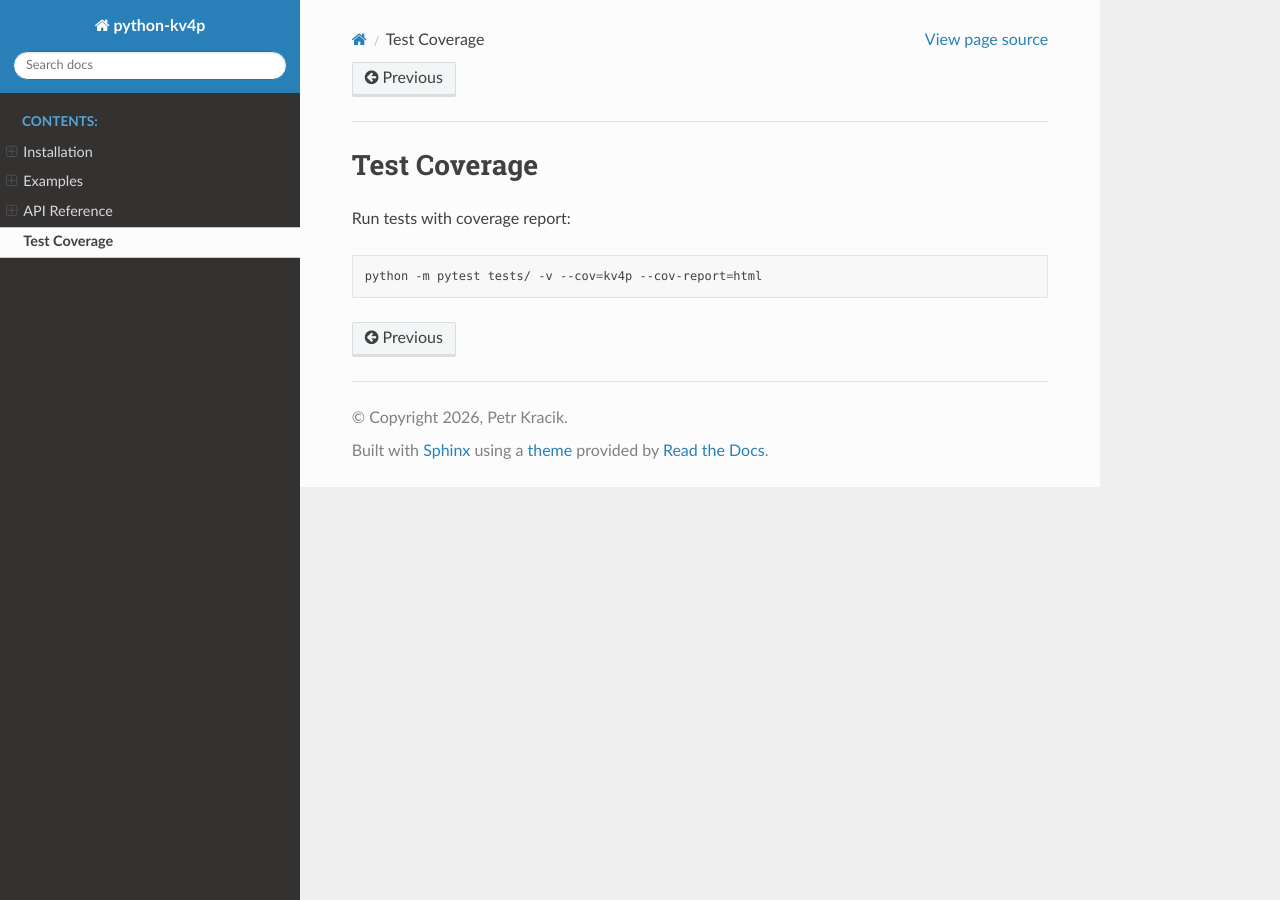
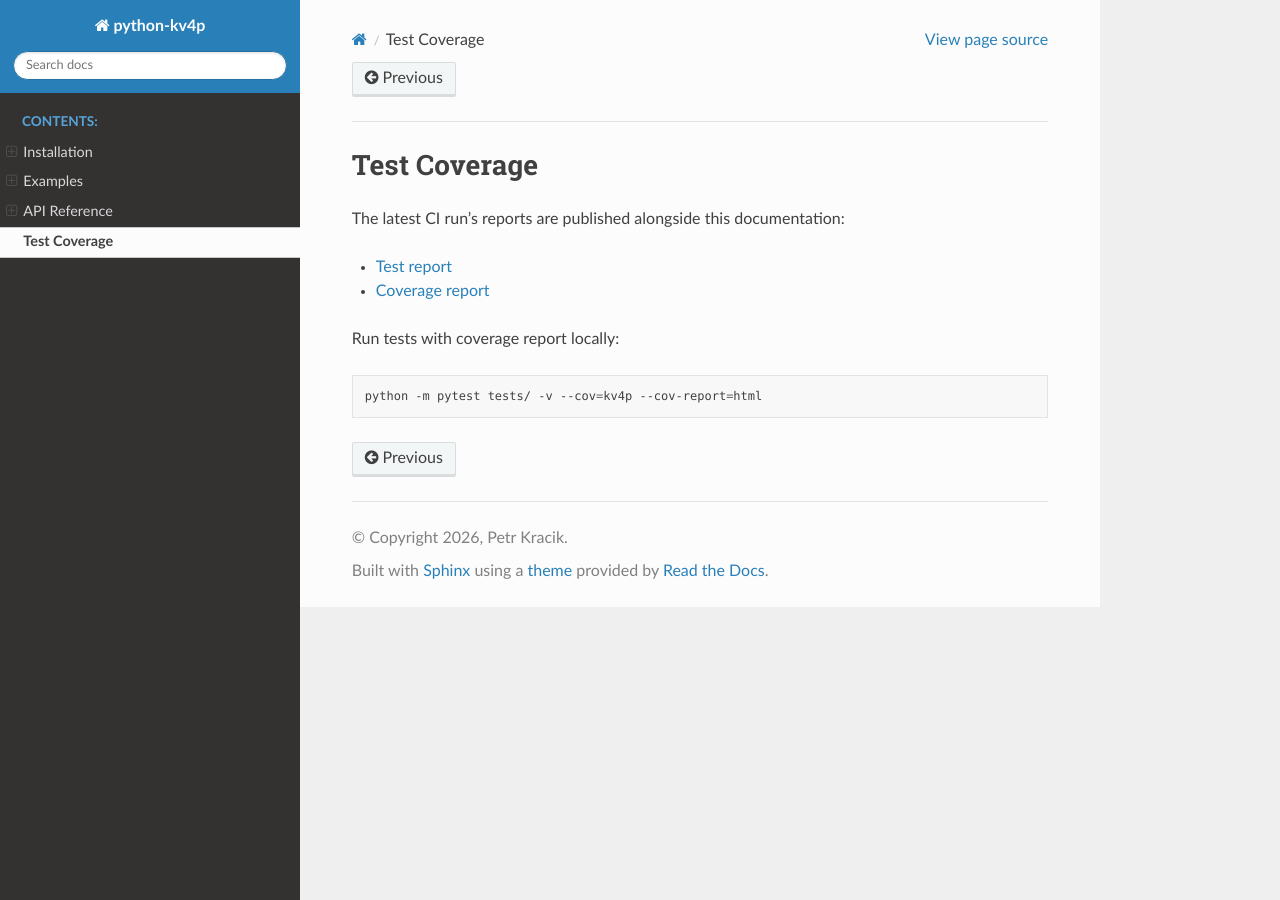
Before and after one commit to petrkr/python-kv4p, a Sphinx documentation site: the page built from docs/source/coverage.rst, in a window 1280 px wide. Built offline with Sphinx 7.4.7 and the Read the Docs theme 3.1.0, drawn with Linux system fonts in a browser that asks for light colours.

Commit message:
Links to coverage and test report

```diff
--- a/docs/source/coverage.rst
+++ b/docs/source/coverage.rst
@@ -1,7 +1,12 @@
 Test Coverage
 ==============
 
-Run tests with coverage report:
+The latest CI run's reports are published alongside this documentation:
+
+- `Test report <tests/report.html>`_
+- `Coverage report <tests/coverage/index.html>`_
+
+Run tests with coverage report locally:
 
 .. code-block:: sh
 
```
